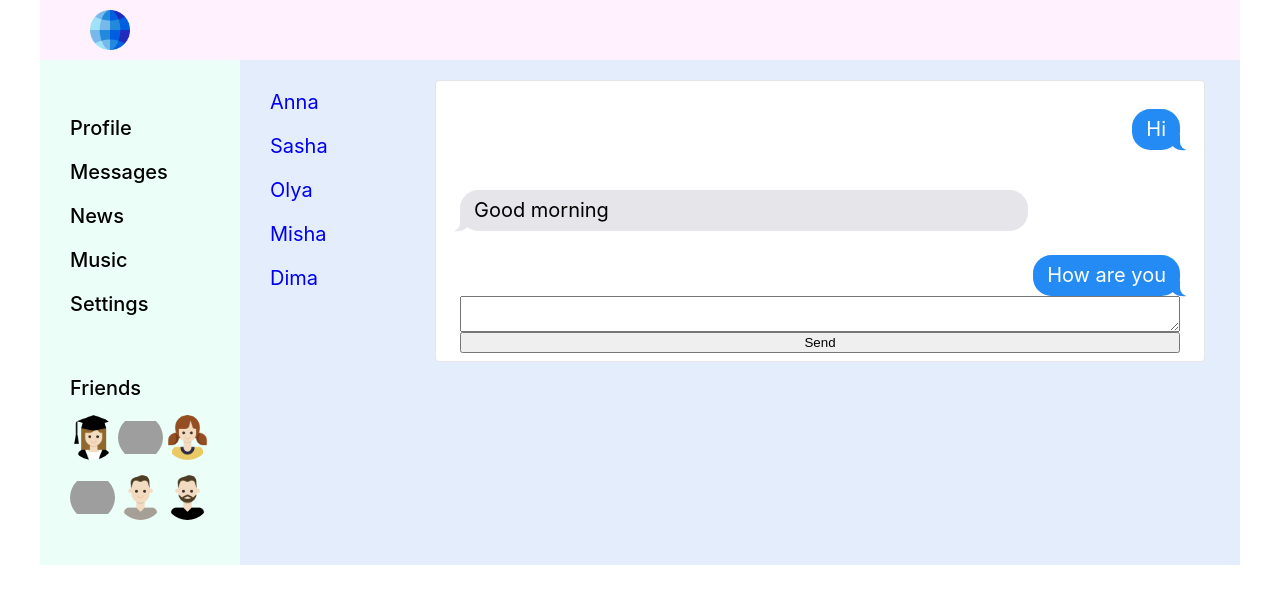
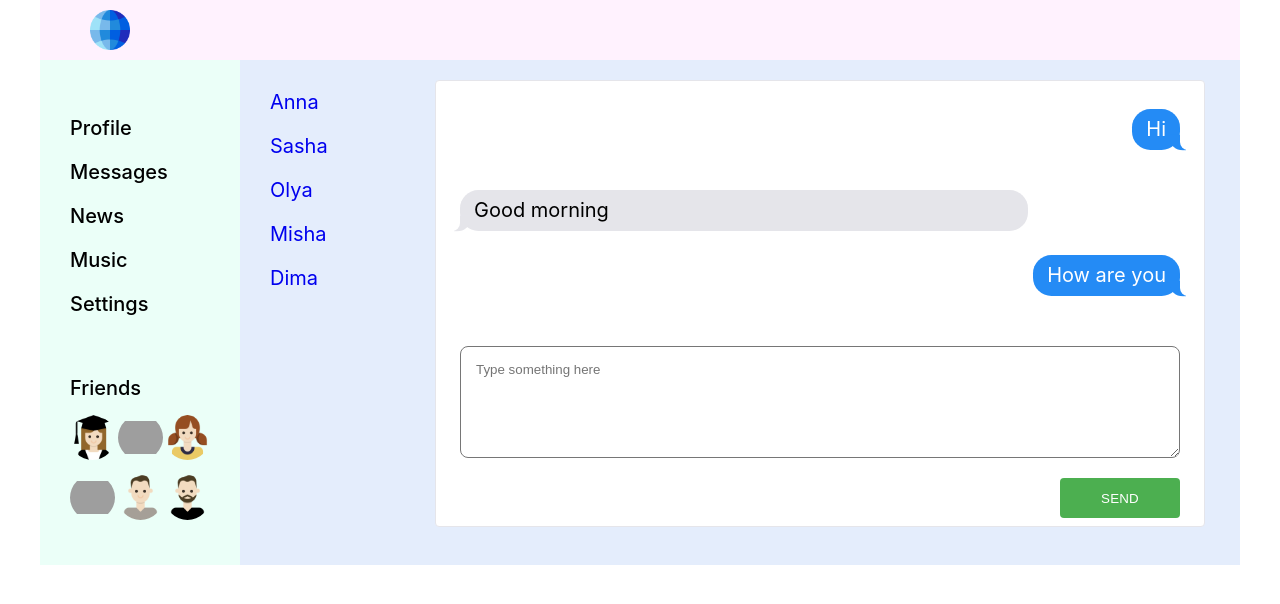
Before and after one commit to AnnaIgnatova/samurai-course, a React (Create React App) app: page /dialogs in a window 1280 px wide. Shown: the top 604 px of the page. Built offline with nearby package versions, Linux system fonts and the light colour scheme; grey boxes are pictures that could not be loaded.

Commit message:
remove update dom function and style buttons and textarea

```diff
--- a/src/components/Dialogs/index.tsx
+++ b/src/components/Dialogs/index.tsx
@@ -31,7 +31,11 @@ export const Dialogs: React.FC<DialogsPageData> = ({
         {messages.map(({ text, from }) => (
           <Message text={text} from={from} />
         ))}
-        <textarea onChange={changeMessageText} value={newMessage} />
+        <textarea
+          onChange={changeMessageText}
+          value={newMessage}
+          placeholder="Type something here"
+        />
         <button onClick={createNewMessage}>Send</button>
       </div>
     </div>
--- a/src/components/Dialogs/style.module.css
+++ b/src/components/Dialogs/style.module.css
@@ -33,3 +33,32 @@
   height: 1rem;
   position: absolute;
 }
+
+.messages textarea {
+  margin-top: 50px;
+  margin-bottom: 20px;
+  min-height: 80px;
+  border-radius: 8px;
+  padding: 15px;
+  font-family: sans-serif;
+}
+
+.messages button {
+  width: 120px;
+  display: flex;
+  align-self: end;
+  justify-content: center;
+  height: 40px;
+  align-items: center;
+  background-color: #4caf50;
+  border-radius: 4px;
+  border: none;
+  color: #fff;
+  text-transform: uppercase;
+  letter-spacing: 0.2px;
+  cursor: pointer;
+  transition: 0.2s;
+}
+.messages button:hover {
+  opacity: 0.7;
+}
--- a/src/components/Profile/Posts/index.tsx
+++ b/src/components/Profile/Posts/index.tsx
@@ -22,7 +22,7 @@ export const Posts: React.FC<PostsComponentData> = ({
     <div className={styles["posts-container"]}>
       <div className={styles["create-post"]}>
         <textarea
-          placeholder="type something"
+          placeholder="Type something"
           onChange={changePostText}
           value={newPost}
         />
--- a/src/components/Profile/Posts/style.module.css
+++ b/src/components/Profile/Posts/style.module.css
@@ -17,22 +17,25 @@
   opacity: 0.8;
   padding: 10px;
   margin-bottom: 10px;
+  font-family: sans-serif;
 }
 
 .create-post button {
-  padding: 10px 30px;
-  background-color: cornflowerblue;
-  border: 1px solid white;
-  color: white;
+  width: 120px;
+  display: flex;
+  align-self: end;
+  justify-content: center;
+  height: 40px;
+  align-items: center;
+  background-color: #4caf50;
   border-radius: 4px;
+  border: none;
+  color: #fff;
+  text-transform: uppercase;
+  letter-spacing: 0.2px;
   cursor: pointer;
   transition: 0.2s;
-  display: flex;
-  justify-content: flex-end;
 }
-
 .create-post button:hover {
-  background-color: rgba(255, 255, 255, 0.767);
-  color: cornflowerblue;
-  border: 1px solid cornflowerblue;
+  opacity: 0.7;
 }
--- a/src/index.tsx
+++ b/src/index.tsx
@@ -9,7 +9,6 @@ const root = ReactDOM.createRoot(
   document.getElementById("root") as HTMLElement
 );
 
-const renderDOM = () => {
 root.render(
   <React.StrictMode>
     <Provider store={store}>
@@ -17,10 +16,3 @@ const renderDOM = () => {
     </Provider>
   </React.StrictMode>
 );
-};
-
-renderDOM();
-
-store.subscribe(() => {
-  renderDOM();
-});
```
Lines whose indentation alone changed are shown as unchanged.
